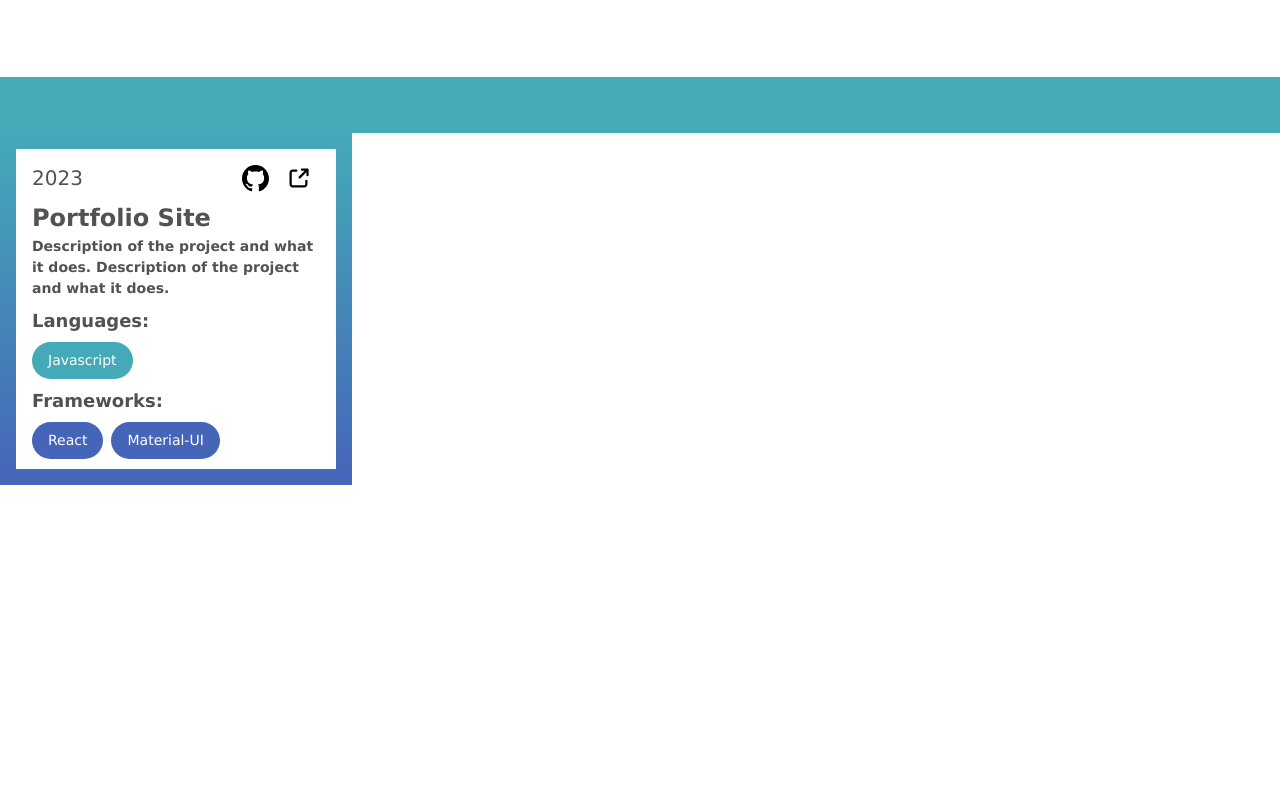
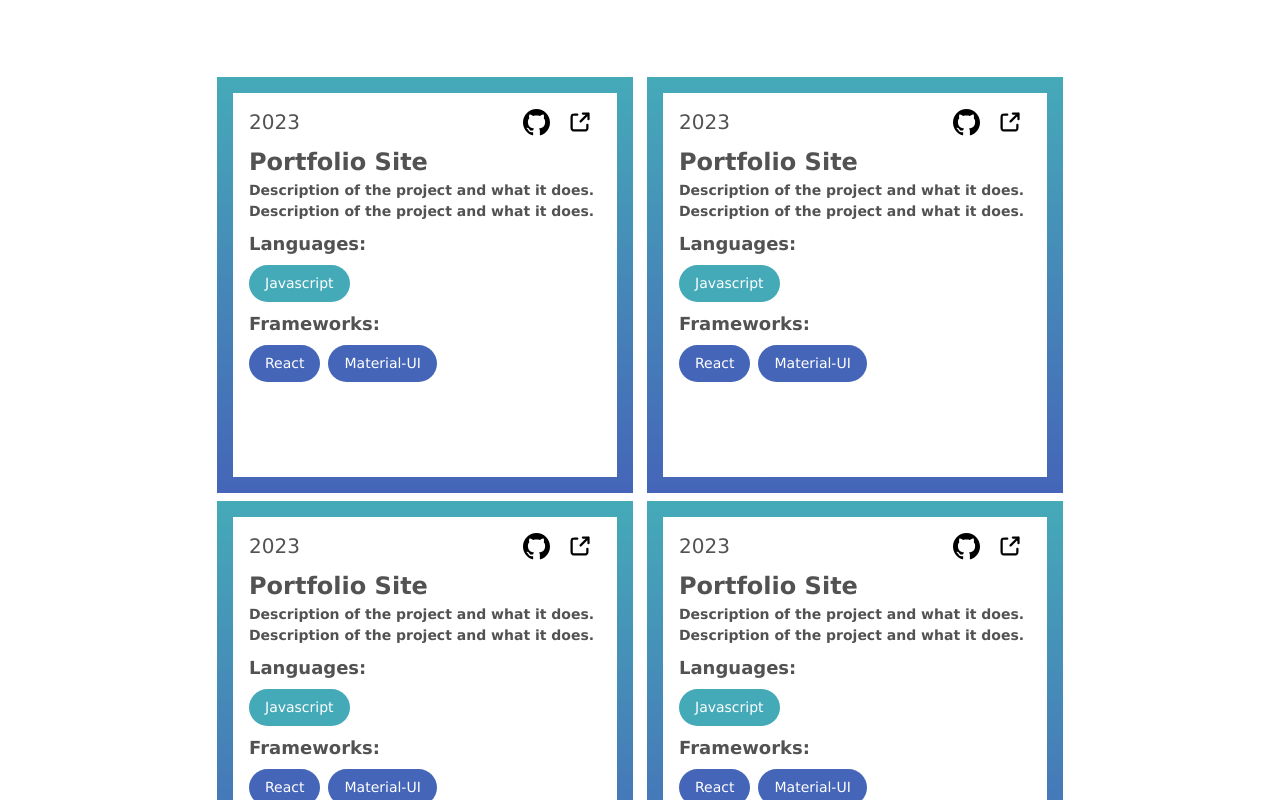
Before and after one commit to owen-sellner/portfolio-site, a React (Vite) app: page / in a window 1280 px wide. Shown: the part 3480-4280 px from the top of the page. Before the commit the page ends 3965 px from the top, so only its background shows below. Built offline with nearby package versions, Linux system fonts and the light colour scheme.

Commit message:
add grid for project cards

```diff
--- a/src/Home.jsx
+++ b/src/Home.jsx
@@ -1,4 +1,4 @@
-import { Box, Container, Typography } from '@mui/material';
+import { Box, Container, Typography, Grid } from '@mui/material';
 import NavBar from './components/NavBar';
 import Title from './sections/Title';
 import Experience from './sections/Experience';
@@ -27,8 +27,26 @@ function Home() {
           <Typography variant='heading'>Projects</Typography>
         </Container>
       </Box>
+      <Container maxWidth="md">
+        <Grid container spacing={1}>
+          {/* First Row */}
+          <Grid item xs={12} sm={12} md={12} lg={6} sx={{ display: 'flex', alignItems: 'center', justifyContent: 'center' }}>
+            <ProjectCard project={projects[0]} />
+          </Grid>
+          <Grid item xs={12} sm={12} md={12} lg={6} sx={{ display: 'flex', alignItems: 'center', justifyContent: 'center' }}>
+            <ProjectCard project={projects[0]} />
+          </Grid>
+
+          {/* Second Row */}
+          <Grid item xs={12} sm={12} md={12} lg={6} sx={{ display: 'flex', alignItems: 'center', justifyContent: 'center' }}>
+            <ProjectCard project={projects[0]} />
+          </Grid>
+          <Grid item xs={12} sm={12} md={12} lg={6} sx={{ display: 'flex', alignItems: 'center', justifyContent: 'center' }}>
+            <ProjectCard project={projects[0]} />
+          </Grid>
+        </Grid>
+      </Container>
       <Footer />
-      <ProjectCard project={projects[0]} />
     </>
   );
 };
--- a/src/components/ProjectCard.jsx
+++ b/src/components/ProjectCard.jsx
@@ -1,4 +1,4 @@
-import { Box, IconButton, Typography } from "@mui/material";
+import { Box, IconButton, Typography, useMediaQuery, useTheme } from "@mui/material";
 import ThemeContext from "../theme/ThemeContext";
 import { useContext } from "react";
 import GitHubIcon from "../icons/GitHubIcon";
@@ -10,8 +10,12 @@ function ProjectCard({ project }) {
 
     const { theme } = useContext(ThemeContext);
 
+    const isMobile = useMediaQuery(useTheme().breakpoints.down("sm"));
+
+    const OUTER_SIZE = isMobile ? '22em' : '26em';
+    const INNER_SIZE = isMobile ? '20em' : '24em';
+
     const BACKGROUND = theme ? '#000000' : '#ffffff';
-
     const THEME_COLOUR = theme ? '#ffffff' : '#000000';
 
     const ICON_SIZE = '27px';
@@ -22,12 +26,12 @@ function ProjectCard({ project }) {
                 display: 'flex',
                 justifyContent: 'center',
                 alignItems: 'center',
-                height: '22em',
-                width: '22em',
+                height: OUTER_SIZE,
+                width: OUTER_SIZE,
                 background: 'linear-gradient(#45AAB8, #4565B8)'
             }}
         >
-            <Box sx={{ height: '20em', width: '20em', background: BACKGROUND }}>
+            <Box sx={{ height: INNER_SIZE, width: INNER_SIZE, background: BACKGROUND }}>
                 <Box sx={{ mx: 2, mt: 1 }}>
                     <Box sx={{ display: 'flex', alignItems: 'center' }}>
                         <Typography flexGrow={1} variant="largeText">
```
